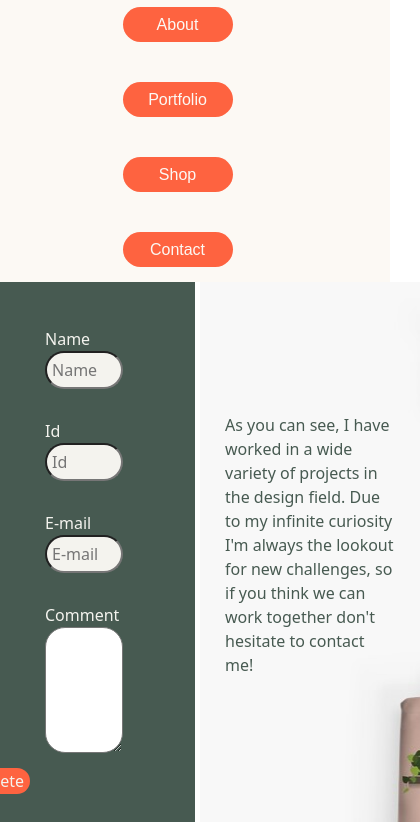
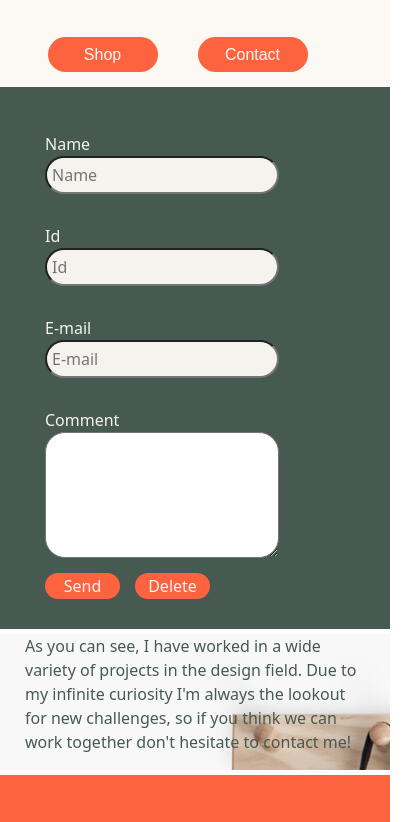
Before and after one commit to pinedampaz/pineda-proyectofinal, a website: page Pages/contact.html in a window 390 px wide. Shown: the part 123-945 px from the top of the page, 420 px wide, since content can reach past the window. Drawn offline with nearby package versions, Linux system fonts and the light colour scheme.

Commit message:
ajustes diseno

```diff
--- a/scss/base/_mediaquery.scss
+++ b/scss/base/_mediaquery.scss
@@ -5,28 +5,34 @@
         height: auto;
         width: 100vw;
         justify-content: center;
+        align-content: center;
+        // position: absolute;
     }
 
-    #flex-header .logo{
-   display: none;
-    }
+//     #flex-header .logo{
+//    display: none;
+//     }
 
 
 
     #flex-header .flex-menu {
         display: flex;
-        flex-direction: column;
+        // flex-direction: column;
 height: auto;
 align-items: center;
+justify-content: center;
+width: 100vw;
+flex-wrap: wrap;
     }
 
     #flex-header .flex-menu .menu-items a{
+        display: row;
         margin-top: 5px;
-
-    }
+        width: 100vw;
+     }
 
     #flex-header .flex-menu .menu-items-logo{
-        display: contents;
+        display: none;
     }
 
 .home{
@@ -84,3 +90,13 @@ align-items: center;
     margin-top: 15px;
 }
 }
+
+#main-contact {
+   display: flex;
+   flex-direction: column;
+}
+
+.contactform {
+    width: 100vw;
+    justify-content: center;
+}
```
Also changed, not shown: Pages/shop.html (+3 -1 lines), package.json (+186 -1 lines), css/estilos.css, 1 other file.
